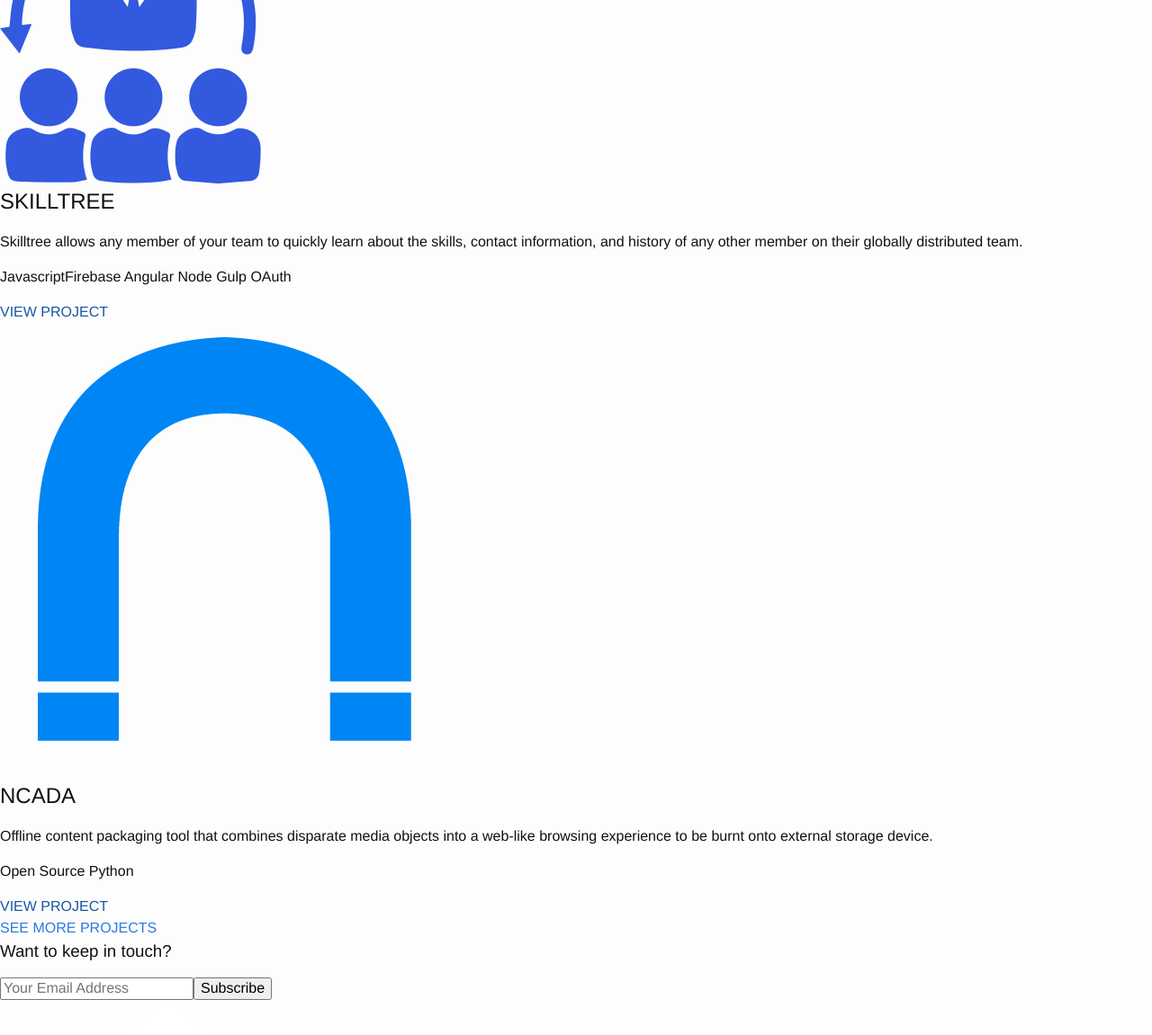
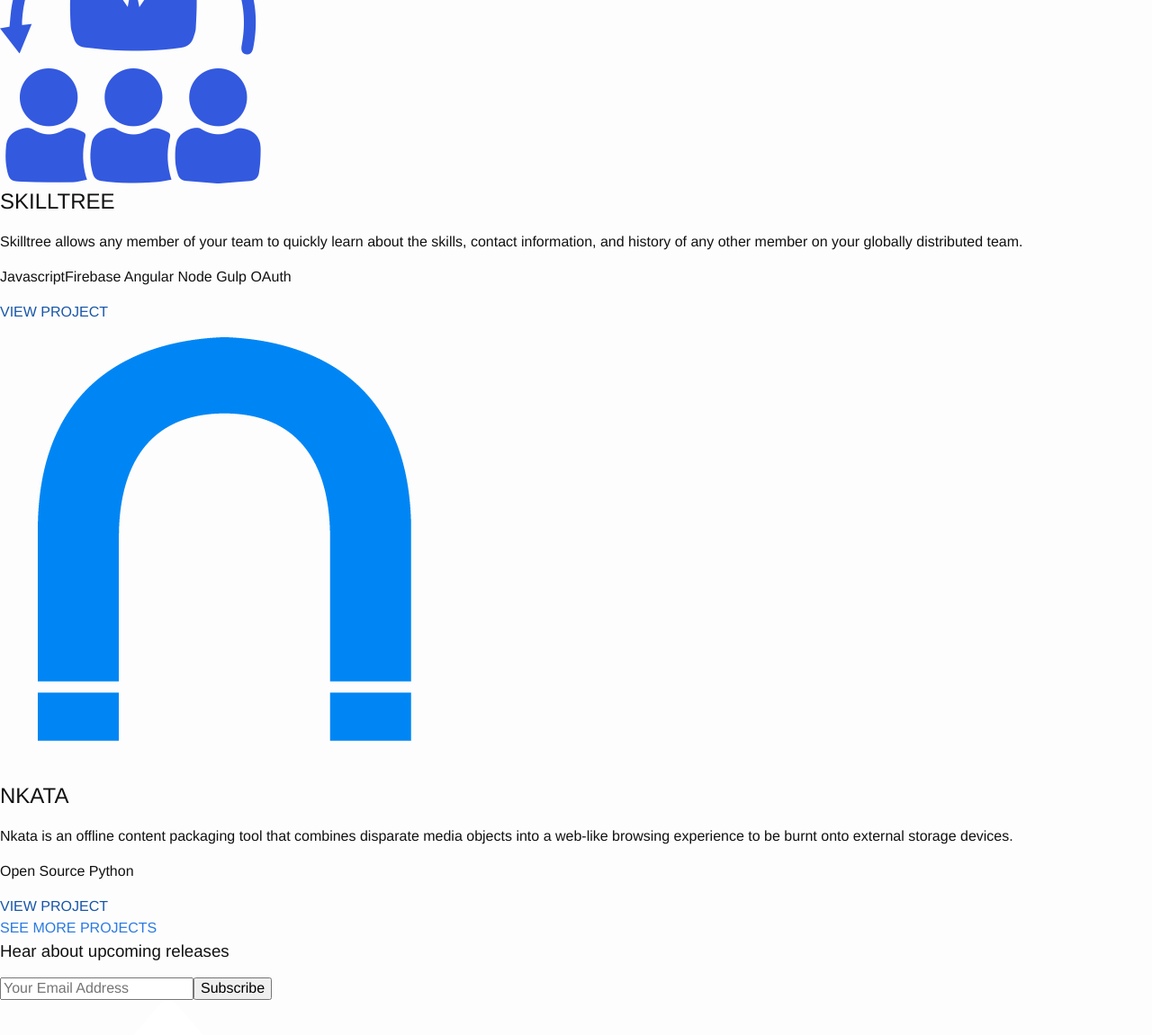
Before and after one commit to andela/andela.github.io, a Jekyll site: the page index.html, which Jekyll copies as it is, in a window 1280 px wide and 1400 px high, scrolled down 836 px. Shown: the top 1151 px of the window at 90% size. Built offline with Jekyll 4.4.1, drawn with Linux system fonts in a browser that asks for light colours; nearby versions of some CDN libraries; some of the changed text lies outside the part shown.

Commit message:
adjusted copy for homepage

```diff
--- a/index.html
+++ b/index.html
@@ -26,7 +26,7 @@
           </div>
           <div class="card-content">
             <h2>Executer</h2>
-            <p>iOS and Android apps to automatically summon Ubers for all travel between events in your Google Calendar.</p>
+            <p>Executer is an iOS and Android app that automatically summon Ubers for all travel between events in your Google Calendar.</p>
             <p class="tags"><span>Java</span><span>Objective-C</span><span>Firebase</span><span>Angular</span><span> Node</span> </p>
             <a href="" class='preview-button'> VIEW PROJECT</a>
           </div>
@@ -37,7 +37,7 @@
           </div>
           <div class="card-content">
             <h2>SKILLTREE</h2>
-            <p>Skilltree allows any member of your team to quickly learn about the skills, contact information, and history of any other member on their globally distributed team.</p>
+            <p>Skilltree allows any member of your team to quickly learn about the skills, contact information, and history of any other member on your globally distributed team.</p>
             <p class="tags"><span>Javascript</span><span>Firebase</span> <span>Angular</span> <span>Node</span> <span>Gulp</span> <span>OAuth</span></p>
             <a href="" class='preview-button'> VIEW PROJECT</a>
           </div>
@@ -47,8 +47,8 @@
             <img src="/images/Nkata_logo.png" alt="">
           </div>
           <div class="card-content">
-            <h2>NCADA</h2>
-            <p>Offline content packaging tool that combines disparate media objects into a web-like browsing experience to be burnt onto external storage device.</p>
+            <h2>NKATA</h2>
+            <p>Nkata is an offline content packaging tool that combines disparate media objects into a web-like browsing experience to be burnt onto external storage devices.</p>
             <p class="tags"><span>Open Source</span> <span>Python</span> </p>
             <a href="" class='preview-button'> VIEW PROJECT</a>
           </div>
@@ -67,7 +67,7 @@
       </div>
     </div>
   <section class="subscribe-section">
-    <h3> Want to keep in touch? </h3>
+    <h3> Hear about upcoming releases </h3>
     <input type="text" placeholder="Your Email Address"><button>Subscribe</button>
   </section>
   <footer>
```
Also changed, not shown: other parts of index.html (+1 -1 lines).
